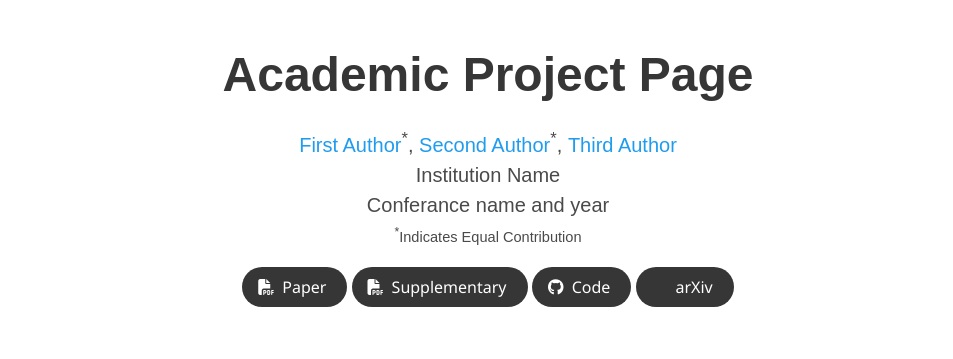
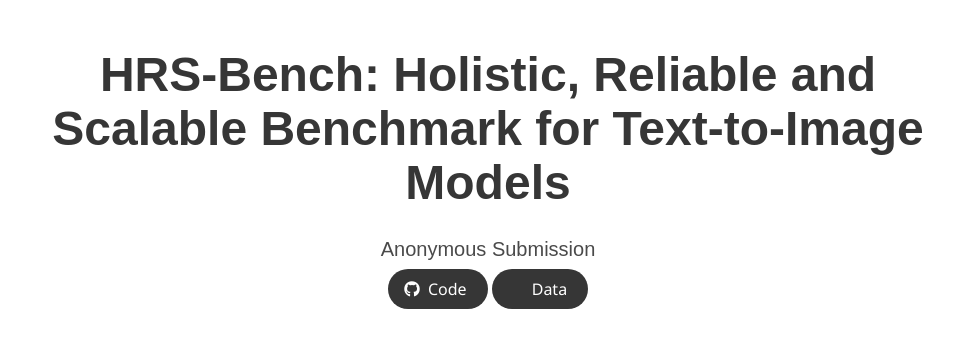
Before and after one commit to hrsbench/hrsbench.github.io, a plain HTML site: page index.html in a window 1280 px wide. Shown: the top 359 px of the page, without its empty margins (152-1105 px from the left). Drawn offline with nearby package versions, Linux system fonts and the light colour scheme; some icons are missing; a web font is replaced by a local one.

Commit message:
Add files via upload

```diff
--- a/index.html
+++ b/index.html
@@ -52,46 +52,13 @@
       <div class="container is-max-desktop">
         <div class="columns is-centered">
           <div class="column has-text-centered">
-            <h1 class="title is-1 publication-title">Academic Project Page</h1>
+            <h1 class="title is-1 publication-title">HRS-Bench: Holistic, Reliable and Scalable Benchmark for Text-to-Image Models</h1>
             <div class="is-size-5 publication-authors">
               <!-- Paper authors -->
               <span class="author-block">
-                <a href="FIRST AUTHOR PERSONAL LINK" target="_blank">First Author</a><sup>*</sup>,</span>
-                <span class="author-block">
-                  <a href="SECOND AUTHOR PERSONAL LINK" target="_blank">Second Author</a><sup>*</sup>,</span>
-                  <span class="author-block">
-                    <a href="THIRD AUTHOR PERSONAL LINK" target="_blank">Third Author</a>
+                Anonymous Submission
               </span>
                   </div>
-
-                  <div class="is-size-5 publication-authors">
-                    <span class="author-block">Institution Name<br>Conferance name and year</span>
-                    <span class="eql-cntrb"><small><br><sup>*</sup>Indicates Equal Contribution</small></span>
-                  </div>
-
-                  <div class="column has-text-centered">
-                    <div class="publication-links">
-                         <!-- Arxiv PDF link -->
-                      <span class="link-block">
-                        <a href="https://arxiv.org/pdf/<ARXIV PAPER ID>.pdf" target="_blank"
-                        class="external-link button is-normal is-rounded is-dark">
-                        <span class="icon">
-                          <i class="fas fa-file-pdf"></i>
-                        </span>
-                        <span>Paper</span>
-                      </a>
-                    </span>
-
-                    <!-- Supplementary PDF link -->
-                    <span class="link-block">
-                      <a href="static/pdfs/supplementary_material.pdf" target="_blank"
-                      class="external-link button is-normal is-rounded is-dark">
-                      <span class="icon">
-                        <i class="fas fa-file-pdf"></i>
-                      </span>
-                      <span>Supplementary</span>
-                    </a>
-                  </span>
 
                   <!-- Github link -->
                   <span class="link-block">
@@ -104,16 +71,17 @@
                   </a>
                 </span>
 
-                <!-- ArXiv abstract Link -->
             <span class="link-block">
-                  <a href="https://arxiv.org/abs/<ARXIV PAPER ID>" target="_blank"
+                    <a href="https://github.com/YOUR REPO HERE" target="_blank"
                     class="external-link button is-normal is-rounded is-dark">
                     <span class="icon">
-                    <i class="ai ai-arxiv"></i>
+                      <i class="fa-database"></i>
                     </span>
-                  <span>arXiv</span>
+                    <span>Data</span>
                   </a>
                 </span>
+
+
             </div>
           </div>
         </div>
```
Lines whose indentation alone changed are shown as unchanged.
